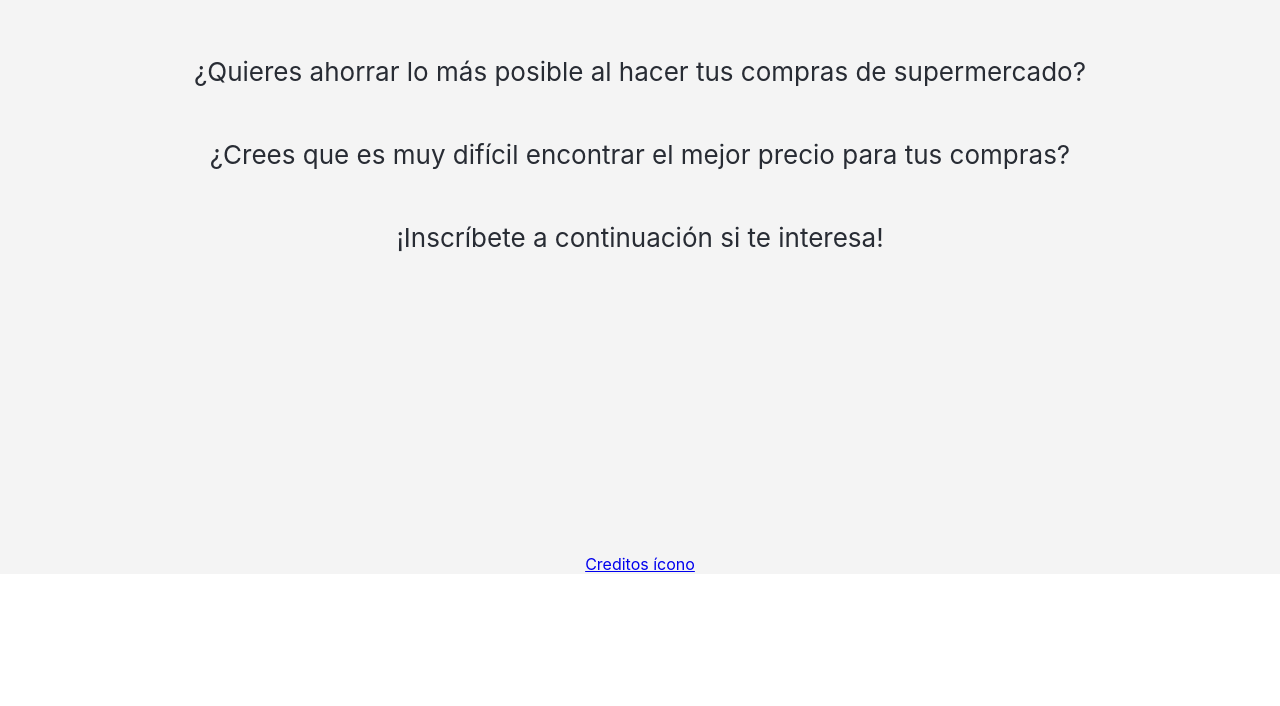
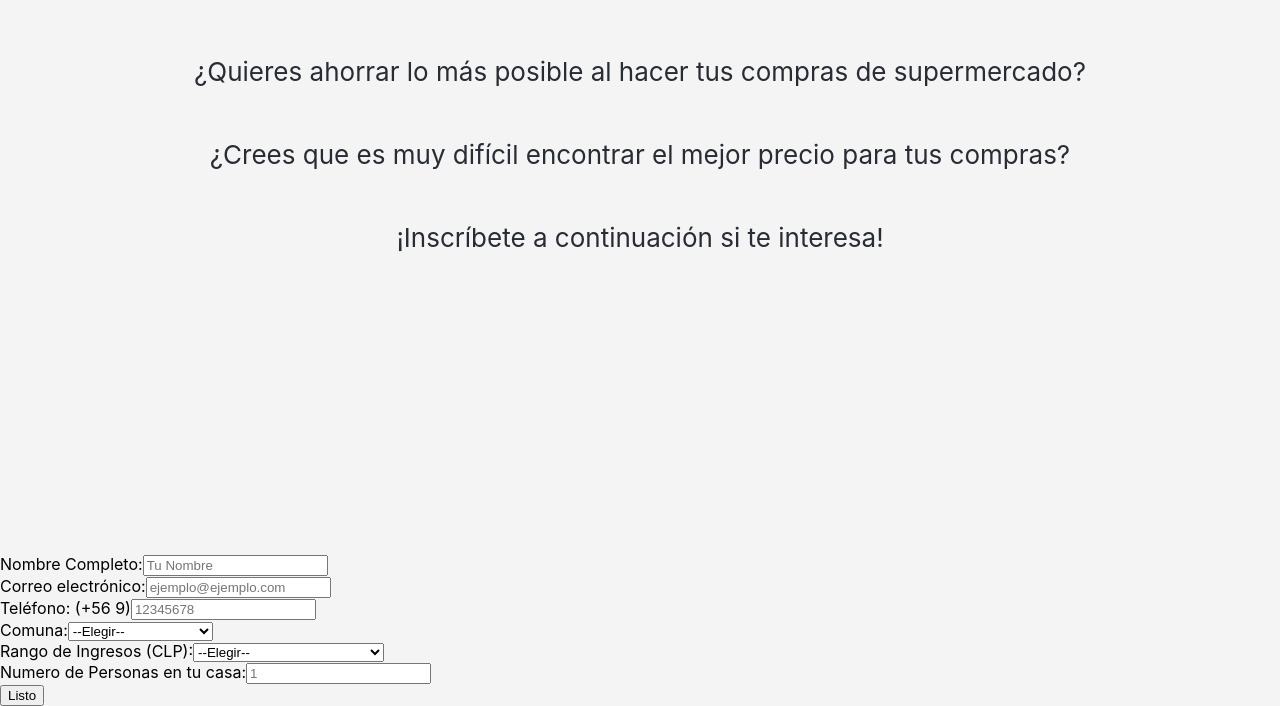
Before and after one commit to martincastroc/Capstone-Signup, a React (Create React App) app: page / in a window 1280 px wide. Shown: the part 246-952 px from the top of the page. Before the commit the page ends 820 px from the top, so only its background shows below. Built offline with nearby package versions, Linux system fonts and the light colour scheme.

Commit message:
added form component

```diff
--- a/src/Form.js
+++ b/src/Form.js
@@ -1 +1,118 @@
+import { useState } from 'react';
 import './styles/Form.css'
+
+function Form() {
+
+  const [inputs,setInputs] = useState({});
+
+  const handleChange = (event) => {
+    const {name,value} = event.target
+    setInputs(values => {return {...values,[name]:value}})
+  }
+
+  // TODO: Post form data to supabase
+  const handleSubmit = (event) => {
+    event.preventDefault();
+    console.log(inputs);
+  }
+
+  return(
+    <form onSubmit={handleSubmit}>
+      <label> Nombre Completo:
+        <input
+          type="text"
+          name = "full_name"
+          placeholder='Tu Nombre'
+          value={inputs.full_name || ""}
+          onChange={handleChange}/>
+      </label>
+      <br></br>
+      <label> Correo electrónico:
+        <input
+          type="email"
+          name='email'
+          placeholder='ejemplo@ejemplo.com'
+          value={inputs.email || ""}
+          onChange={handleChange}/>
+      </label>
+      <br></br>
+      <label> Teléfono: (+56 9)
+        <input
+          type='number'
+          name='phone_number'
+          placeholder='12345678'
+          value={inputs.phone_number || ""}
+          onChange={handleChange}
+          />
+      </label>
+      <br></br>
+      <label> Comuna:
+        <select name='commune' value={inputs.commune} onChange={handleChange}>
+          <option value=''>--Elegir--</option>
+          <option value="Cerrillos">Cerrillos</option>
+          <option value="Cerro Navia">Cerro Navia</option>
+          <option value="Conchalí">Conchalí</option>
+          <option value="El Bosque">El Bosque</option>
+          <option value="Estación Central">Estación Central</option>
+          <option value="Huechuraba">Huechuraba</option>
+          <option value="Independencia">Independencia</option>
+          <option value="La Cisterna">La Cisterna</option>
+          <option value="La Florida">La Florida</option>
+          <option value="La Granja">La Granja</option>
+          <option value="La Pintana">La Pintana</option>
+          <option value="La Reina">La Reina</option>
+          <option value="Las Condes">Las Condes</option>
+          <option value="Lo Barnechea">Lo Barnechea</option>
+          <option value="Lo Espejo">Lo Espejo</option>
+          <option value="Lo Prado">Lo Prado</option>
+          <option value="Macul">Macul</option>
+          <option value="Maipú">Maipú</option>
+          <option value="Ñuñoa">Ñuñoa</option>
+          <option value="Pedro Aguirre Cerda">Pedro Aguirre Cerda</option>
+          <option value="Peñalolén">Peñalolén</option>
+          <option value="Providencia">Providencia</option>
+          <option value="Pudahuel">Pudahuel</option>
+          <option value="Quilicura">Quilicura</option>
+          <option value="Quinta Normal">Quinta Normal</option>
+          <option value="Recoleta">Recoleta</option>
+          <option value="Renca">Renca</option>
+          <option value="San Joaquín">San Joaquín</option>
+          <option value="San Miguel">San Miguel</option>
+          <option value="San Ramón">San Ramón</option>
+          <option value="Santiago">Santiago</option>
+          <option value="Vitacura">Vitacura</option>
+        </select>
+      </label>
+      <br></br>
+      <label> Rango de Ingresos (CLP):
+        <select name='income_range' value={inputs.income_range} onChange={handleChange}>
+          <option value=''>--Elegir--</option>
+          <option value='<400.000'>Menor que 400.000</option>
+          <option value='400.000 - 600.000'>Entre 400.000 y 600.000</option>
+          <option value='600.000 - 800.000'>Entre 600.000 y 800.000</option>
+          <option value='800.000 - 1.000.000'>Entre 800.000 y 1.000.000</option>
+          <option value='1.000.000 - 1.200.000'>Entre 1.000.000 y 1.200.000</option>
+          <option value='1.200.000 - 1.400.000'>Entre 1.200.000 y 1.400.000</option>
+          <option value='1.400.000 - 1.600.000'>Entre 1.400.000 y 1.600.000</option>
+          <option value='1.600.000 - 1.800.000'>Entre 1.600.000 y 1.800.000</option>
+          <option value='1.800.000 - 2.000.000'>Entre 1.800.000 y 2.000.000</option>
+          <option value='>2.000.000'>Mayor a 2.000.000</option>
+        </select>
+      </label>
+      <br></br>
+      <label>Numero de Personas en tu casa:
+        <input
+        type="number"
+        name='family_members'
+        placeholder='1'
+        value={inputs.family_members}
+        onChange={handleChange}
+        />
+      </label>
+      <br></br>
+      <input type='submit' value='Listo'/>
+    </form>
+  )
+}
+
+export default Form;
--- a/src/index.js
+++ b/src/index.js
@@ -2,12 +2,14 @@ import React from 'react';
 import ReactDOM from 'react-dom/client';
 import './styles/index.css';
 import App from './App';
+import Form from './Form';
 import reportWebVitals from './reportWebVitals';
 
 const root = ReactDOM.createRoot(document.getElementById('root'));
 root.render(
   <React.StrictMode>
     <App />
+    <Form />
   </React.StrictMode>
 );
 
--- a/src/styles/Form.css
+++ b/src/styles/Form.css
@@ -0,0 +1,3 @@
+form {
+  background-color: #f4f4f4;
+}
```
